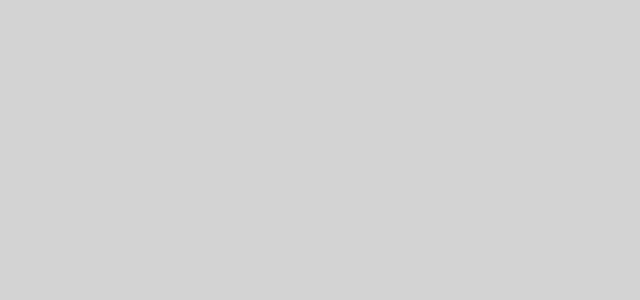
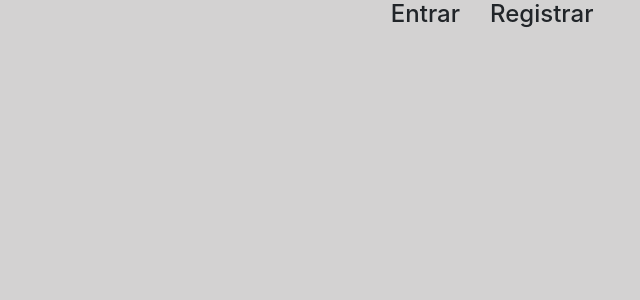
Before and after one commit to lucasaf/finhelp-front, an Angular app: page /user in a window 1280 px wide. Shown: the top 300 px of the page, without its empty margins (640-1280 px from the left). Built offline with nearby package versions, Linux system fonts and the light colour scheme.

Commit message:
creating login component

```diff
--- a/src/app/app-routing.module.ts
+++ b/src/app/app-routing.module.ts
@@ -2,13 +2,15 @@ import { NgModule } from '@angular/core';
 import { Routes, RouterModule } from '@angular/router';
 import { UserComponent } from './user/user.component';
 import { RegistrationComponent } from './user/registration/registration.component';
+import { LoginComponent } from './user/login/login.component';
 
 const routes: Routes = [
   { path: '', redirectTo: '/index', pathMatch: 'full' },
   {
     path: 'user', component: UserComponent,
     children: [
-      { path: 'registration', component: RegistrationComponent }
+      { path: 'registration', component: RegistrationComponent },
+      { path: 'login', component: LoginComponent }
     ]
   }
 ];
--- a/src/app/app.module.ts
+++ b/src/app/app.module.ts
@@ -11,12 +11,14 @@ import { AppComponent } from './app.component';
 import { UserComponent } from './user/user.component';
 import { ReactiveFormsModule } from "@angular/forms";
 import { UserService } from './shared/user.service';
+import { LoginComponent } from './user/login/login.component';
 
 @NgModule({
   declarations: [
     AppComponent,
     UserComponent,
-    RegistrationComponent
+    RegistrationComponent,
+    LoginComponent
   ],
   imports: [
     BrowserModule,
--- /dev/null
+++ b/src/app/user/login/login.component.html
@@ -0,0 +1,5 @@
+<form #form='ngForm' class="mb-4" autocomplete="off">
+	<div class="form-group">
+		<label>Usuário</label>
+	</div>
+</form>
--- /dev/null
+++ b/src/app/user/login/login.component.ts
@@ -0,0 +1,18 @@
+import { Component, OnInit } from '@angular/core';
+
+@Component({
+  selector: 'app-login',
+  templateUrl: './login.component.html',
+  styles: []
+})
+export class LoginComponent implements OnInit {
+formModel={
+  UserName : '',
+  Password : ''
+}
+  constructor() { }
+
+  ngOnInit() {
+  }
+
+}
--- a/src/app/user/registration/registration.component.html
+++ b/src/app/user/registration/registration.component.html
@@ -3,7 +3,6 @@
     <div class="py-5 text-center">
       <h2>Cadastro de Usuário</h2>
     </div>
-
     <div class="row">
       <div class="col-md-12 order-md-1">
         <form [formGroup]="service.formModel" autocomplete="off" (submit)="onSubmit()">
--- a/src/app/user/user.component.html
+++ b/src/app/user/user.component.html
@@ -1,5 +1,21 @@
-<div class="container">
-  <div class="col-md-8 offset-md-2">
-    <router-outlet></router-outlet>
+<div class="wrapper">
+  <div class="wrapperd-div">
+    <div class="tab-header">
+        <div class="container">
+			<div class="row text-right">
+				<div class="col-11">
+					<h4 routerLink='/user/login' routerLinkActive="active">Entrar</h4>
+				</div>
+				<div class="col-1">
+					<h4 routerLink='/user/registration' routerLinkActive="active">Registrar</h4>
+				</div>
+			</div>
+      </div>
+    </div>
+    <div class="row">
+      <div class="col-md-6 offset-md-3">
+        <router-outlet></router-outlet>
+      </div>
+    </div>
   </div>
 </div>
```
Also changed, not shown: 1 other file (tests, documents, lock files or other folders).
